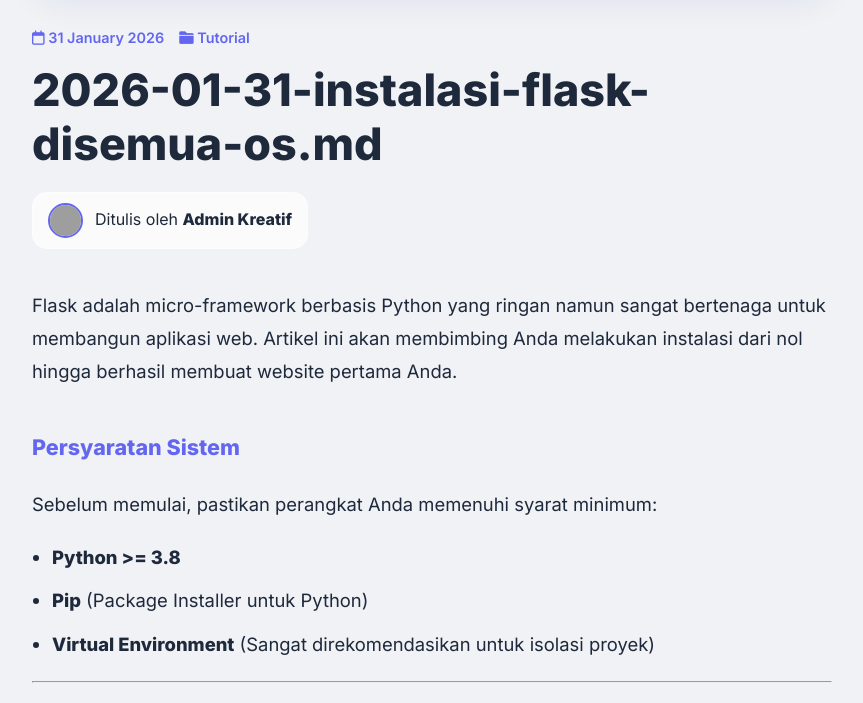
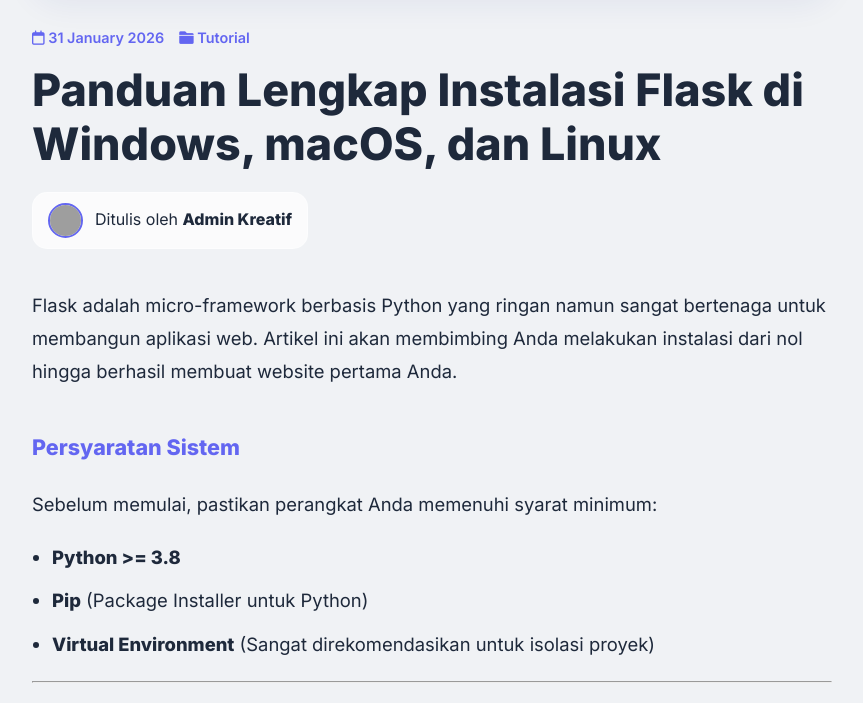
Before and after one commit to IshikawaUta/blogspot, a Jekyll site: the page built from _posts/2026-01-31-instalasi-flask-disemua-os.md, in a window 1280 px wide and 900 px high, scrolled down 397 px, cut to the strip 197-900 px from the top of the window. Shown: the whole strip, without its empty margins (208-1071 px from the left). Built offline with Jekyll 4.4.1, drawn with Linux system fonts in a browser that asks for light colours; grey boxes are pictures that could not be loaded.

Commit message:
Updated 1 file via CloudCannon.

```diff
--- a/_posts/2026-01-31-instalasi-flask-disemua-os.md
+++ b/_posts/2026-01-31-instalasi-flask-disemua-os.md
@@ -1,7 +1,7 @@
 ---
-title: 2026-01-31-instalasi-flask-disemua-os.md
+title: Panduan Lengkap Instalasi Flask di Windows, macOS, dan Linux
 layout: post
-date: '2026-01-31 12:39:08'
+date: 2026-01-31T12:39:08+07:00
 categories:
   - Tutorial
 image: https://images.unsplash.com/photo-1498050108023-c5249f4df085
```
